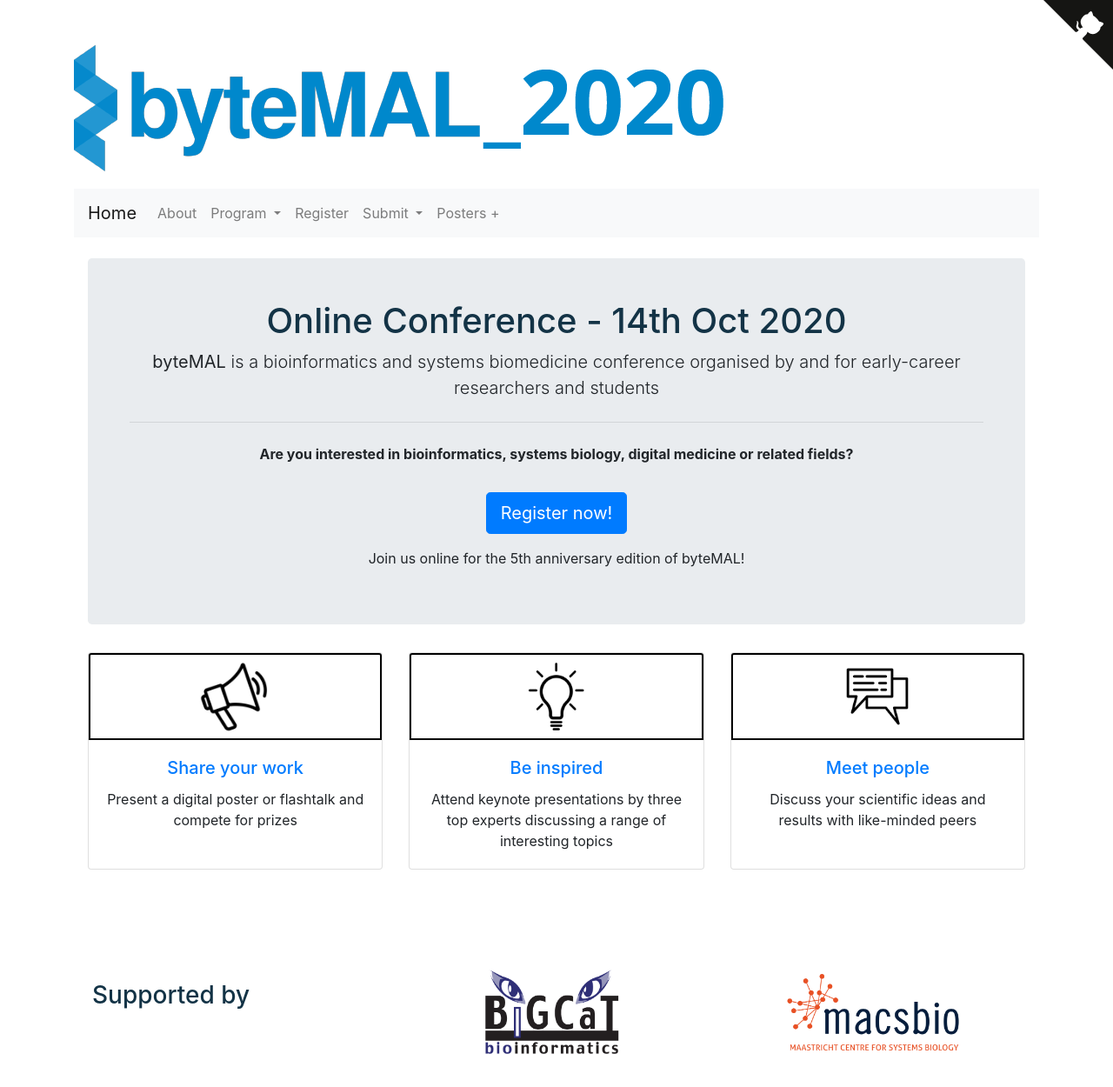
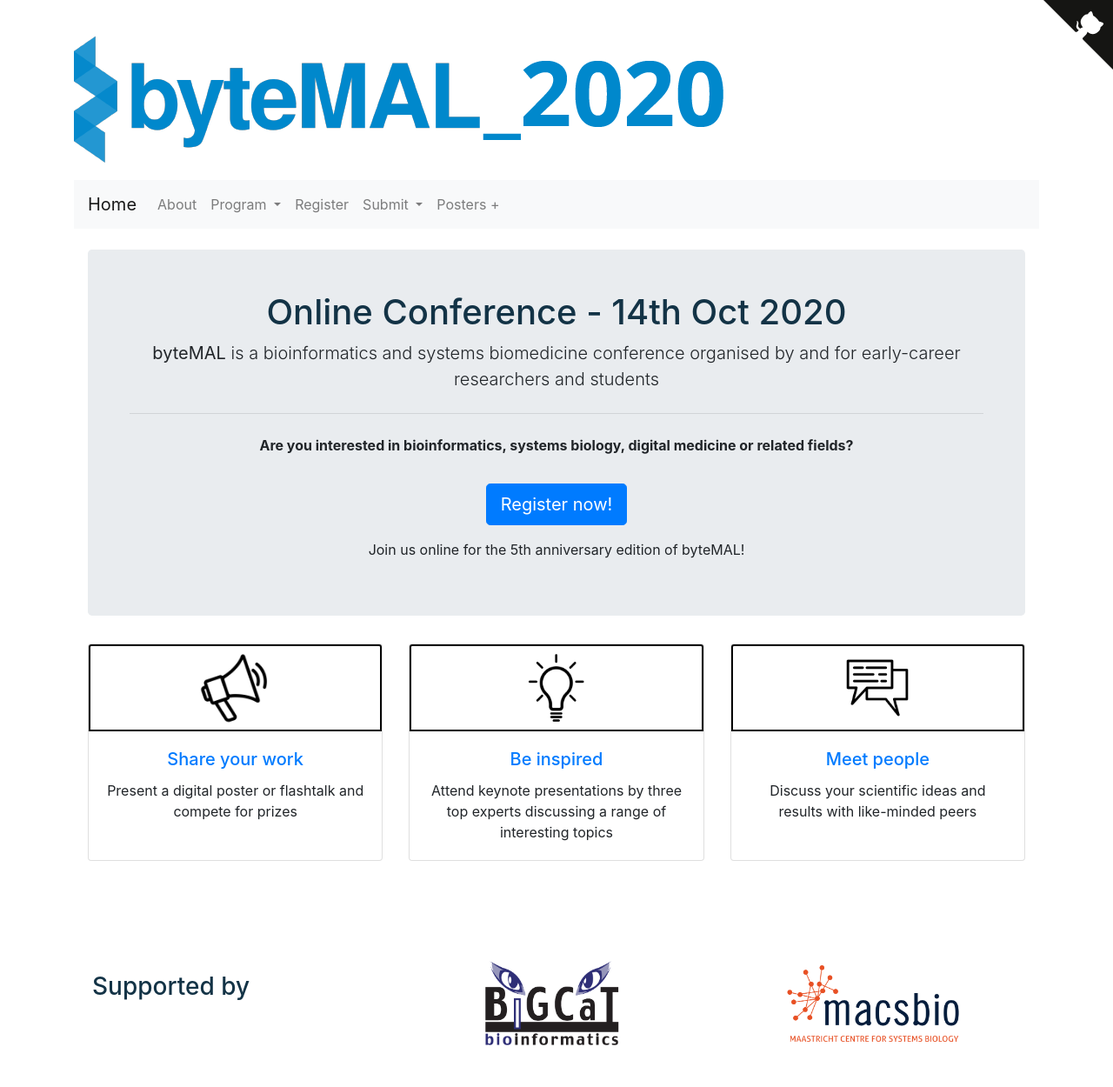
Before and after one commit to bytemal/bytemal-2020, a Jekyll site: the page built from index.html, in a window 1280 px wide. Shown: the whole page at 87% size. Built offline with Jekyll 4.4.1, drawn with Linux system fonts in a browser that asks for light colours.

Commit message:
logo top margin reduce to 40px

```diff
--- a/_layouts/default.html
+++ b/_layouts/default.html
@@ -20,7 +20,7 @@
 	<div class="container mb-5">
 
 		<a href="/bytemal-2020/"><img src="/bytemal-2020/images/bytemal_2020.png" alt="ByteMAL_2020_logo"
-		style="width:750px;max-width:100%;height:auto;margin-top:50px;margin-bottom:20px;">
+		style="width:750px;max-width:100%;height:auto;margin-top:40px;margin-bottom:20px;">
 		</a>
 
 		{% include sitewide-navbar.html %}
```
